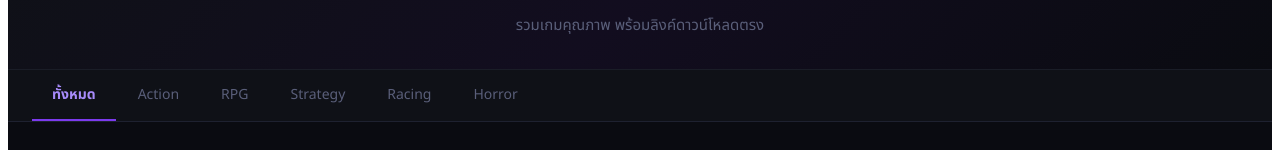
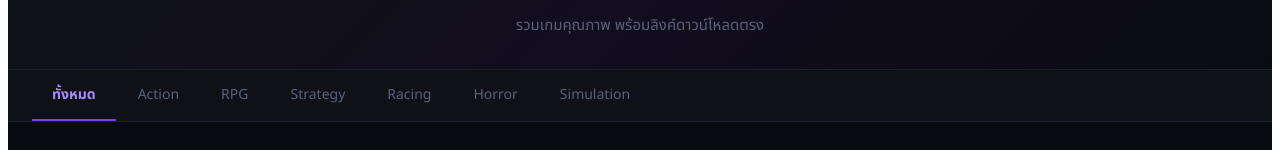
Before and after one commit to arm100sob-beep/gameskidrow, a React (Create React App) app: page / in a window 1280 px wide. Shown: the part 157-307 px from the top of the page. Built offline with nearby package versions, Linux system fonts and the light colour scheme.

Commit message:
Update App.jsx

```diff
--- a/src/App.jsx
+++ b/src/App.jsx
@@ -5,7 +5,7 @@ const ADMIN_PASS = "028771131";
 
 const API_URL = "https://script.google.com/macros/s/AKfycbwvWhA8GqKmJvYVLEW8ZBIpVVAK-_2hQHxx8vxTYMDCnB43-3vBNSe2K6AfHSVhKBhx/exec";
 
-const CATEGORIES = ["ทั้งหมด", "Action", "RPG", "Strategy", "Racing", "Horror"];
+const CATEGORIES = ["ทั้งหมด", "Action", "RPG", "Strategy", "Racing", "Horror","Simulation"];
 const ITEMS_PER_PAGE = 20;
 const COLS = 4;
 
```
